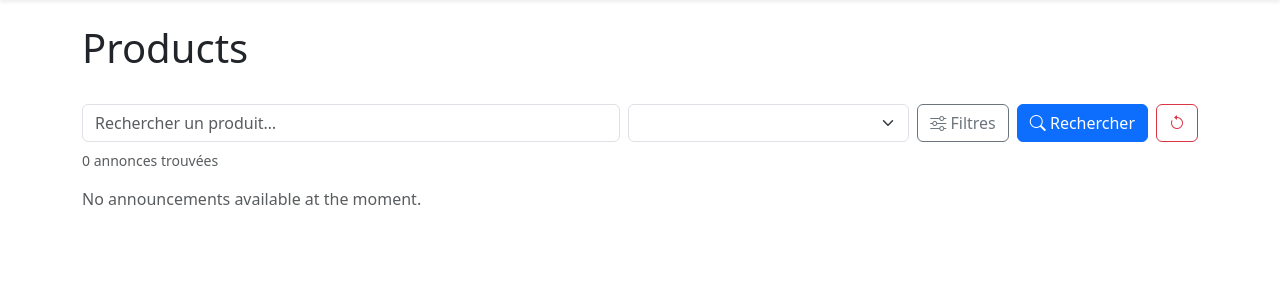
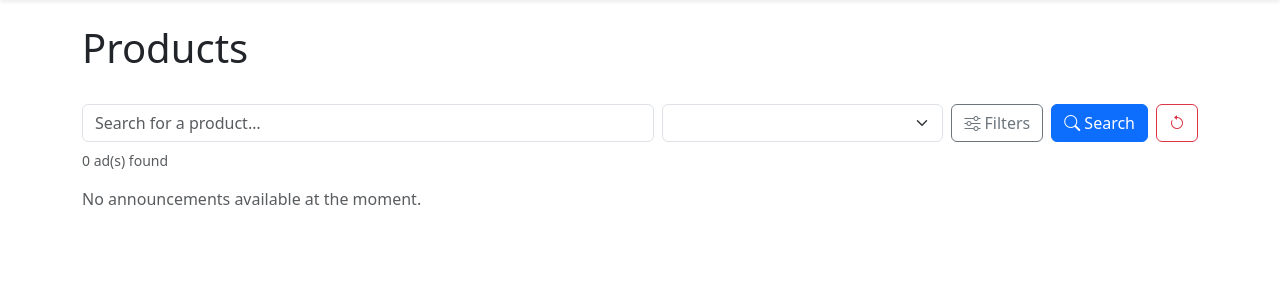
Before and after one commit to pierre-ch/bouffay, a Symfony app: template templates/product/index.html.twig in a window 1280 px wide. Shown: the part 63-363 px from the top of the page. Run offline with Twig, Linux system fonts and the light colour scheme; the template is opened without the code that fills it, so the values that code supplies are empty; form fields are guessed from the names that the template uses; some libraries are stand-ins or nearby versions.

Commit message:
traduction recherche

```diff
--- a/composer.json
+++ b/composer.json
@@ -27,7 +27,7 @@
     },
     "require-dev": {
         "doctrine/doctrine-fixtures-bundle": "^4.3",
-        "fakerphp/faker": "*",
+        "fakerphp/faker": "^1.24",
         "symfony/maker-bundle": "^1.67"
     },
     "config": {
--- a/templates/product/index.html.twig
+++ b/templates/product/index.html.twig
@@ -15,17 +15,17 @@
 {# Barre de recherche rapide + bouton filtres #}
 {{ form_start(searchForm) }}
 <div class="d-flex gap-2 mb-2">
-    {{ form_widget(searchForm.name, {attr: {class: 'form-control', placeholder: 'Rechercher un produit…'}}) }}
+    {{ form_widget(searchForm.name, {attr: {class: 'form-control', placeholder: 'form.search.placeholder_long'|trans}}) }}
     {{ form_widget(searchForm.sort, {attr: {class: 'form-select w-auto'}}) }}
     <button type="button" class="btn btn-outline-secondary text-nowrap"
             data-bs-toggle="collapse" data-bs-target="#filtresAvances"
             aria-expanded="false">
-        <i class="bi bi-sliders"></i> Filtres
+        <i class="bi bi-sliders"></i> {{ 'button.filters'|trans }}
     </button>
     <button type="submit" class="btn btn-primary text-nowrap">
-        <i class="bi bi-search"></i> Rechercher
+        <i class="bi bi-search"></i> {{ 'button.search'|trans }}
     </button>
-    <a href="{{ path('app_product_index') }}" class="btn btn-outline-danger" title="Réinitialiser">
+    <a href="{{ path('app_product_index') }}" class="btn btn-outline-danger" title="{{ 'button.reset'|trans }}">
         <i class="bi bi-arrow-counterclockwise"></i>
     </a>
 </div>
@@ -56,7 +56,7 @@
             </div>
         </div>
         <div class="mt-3">
-            <p class="small fw-semibold mb-2">Tags</p>
+            <p class="small fw-semibold mb-2">{{ 'form.tags'|trans }}</p>
             <div class="d-flex flex-wrap gap-2">
                 {% for checkbox in searchForm.tags %}
                     <div>
@@ -73,7 +73,7 @@
 {{ form_end(searchForm) }}
 
 {# Résultats #}
-<p class="text-muted small mb-3">{{ products|length }} annonce{{ products|length != 1 ? 's' : '' }} trouvée{{ products|length != 1 ? 's' : '' }}</p>
+<p class="text-muted small mb-3">{{ products|length }} {{ 'info.ads_found'|trans }}</p>
 
 {% if products|length == 0 %}
     <p class="text-muted">{{ 'empty.no_products'|trans }}</p>
--- a/translations/messages.en.yaml
+++ b/translations/messages.en.yaml
@@ -13,6 +13,7 @@ button.delete_review: 'Delete Review'
 button.edit: Edit
 button.edit_product: Edit
 button.empty_cart: 'Empty Cart'
+button.filters: Filters
 button.leave_review: 'Leave Review'
 button.login: 'Sign In'
 button.my_products: 'My Ads'
@@ -22,8 +23,10 @@ button.publish_ad: 'Publish Ad'
 button.register: 'Create Account'
 button.remove: Remove
 button.remove_from_favorites: 'Remove from Favorites'
+button.reset: Reset
 button.save: Save
 button.save_changes: 'Save Changes'
+button.search: Search
 button.set_as_default: 'Set as Default'
 button.update: Update
 button.view: View
@@ -100,6 +103,20 @@ form.rating: Rating
 form.remember_me: 'Remember me'
 form.review_content: 'Your comment'
 form.review_placeholder: 'Describe your experience with this seller…'
+form.search.expires_after: 'Expires after'
+form.search.expires_before: 'Expires before'
+form.search.max_price: 'Max price'
+form.search.min_price: 'Min price'
+form.search.placeholder: Search…
+form.search.placeholder_long: 'Search for a product…'
+form.sort.date_asc: 'Sort by: Oldest'
+form.sort.date_desc: 'Sort by: Newest'
+form.sort.expires_asc: 'Sort by: Expiring soon'
+form.sort.name_asc: 'Sort by: Name A→Z'
+form.sort.name_desc: 'Sort by: Name Z→A'
+form.sort.price_asc: 'Sort by: Price low to high'
+form.sort.price_desc: 'Sort by: Price high to low'
+form.sort.trending: 'Sort by: Trending'
 form.status: Status
 form.status_active: 'For sale'
 form.status_inactive: Suspended
@@ -116,6 +133,7 @@ form.weight_kg: 'Weight (kg)'
 form.zip_code: 'Postal Code'
 form.zip_placeholder: '75001'
 format.currency: €
+info.ads_found: 'ad(s) found'
 info.default_address: 'Default Address'
 info.expires: 'Expires:'
 info.free_shipping: Free
```
Also changed, not shown: src/Form/ProductSearchType.php (+16 -16 lines), translations/messages.fr.yaml (+18 -0 lines), 1 other file.
